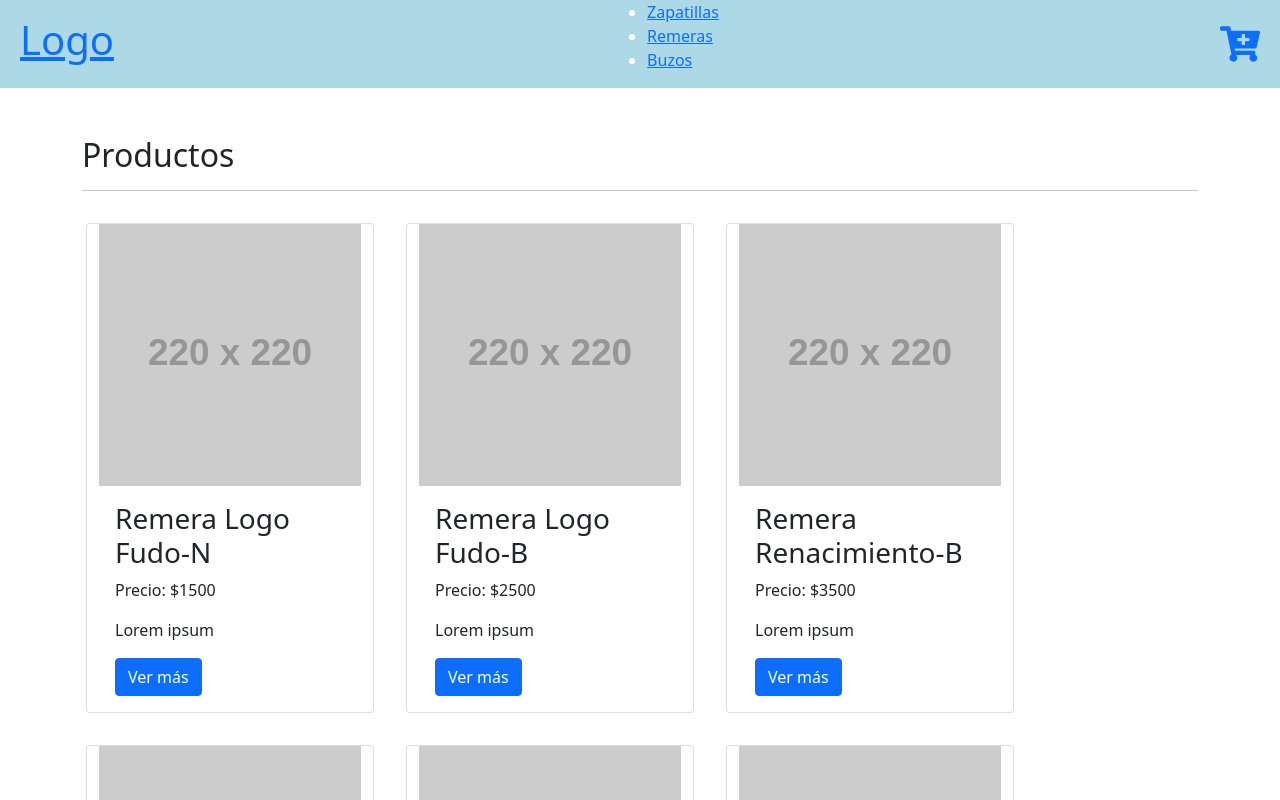
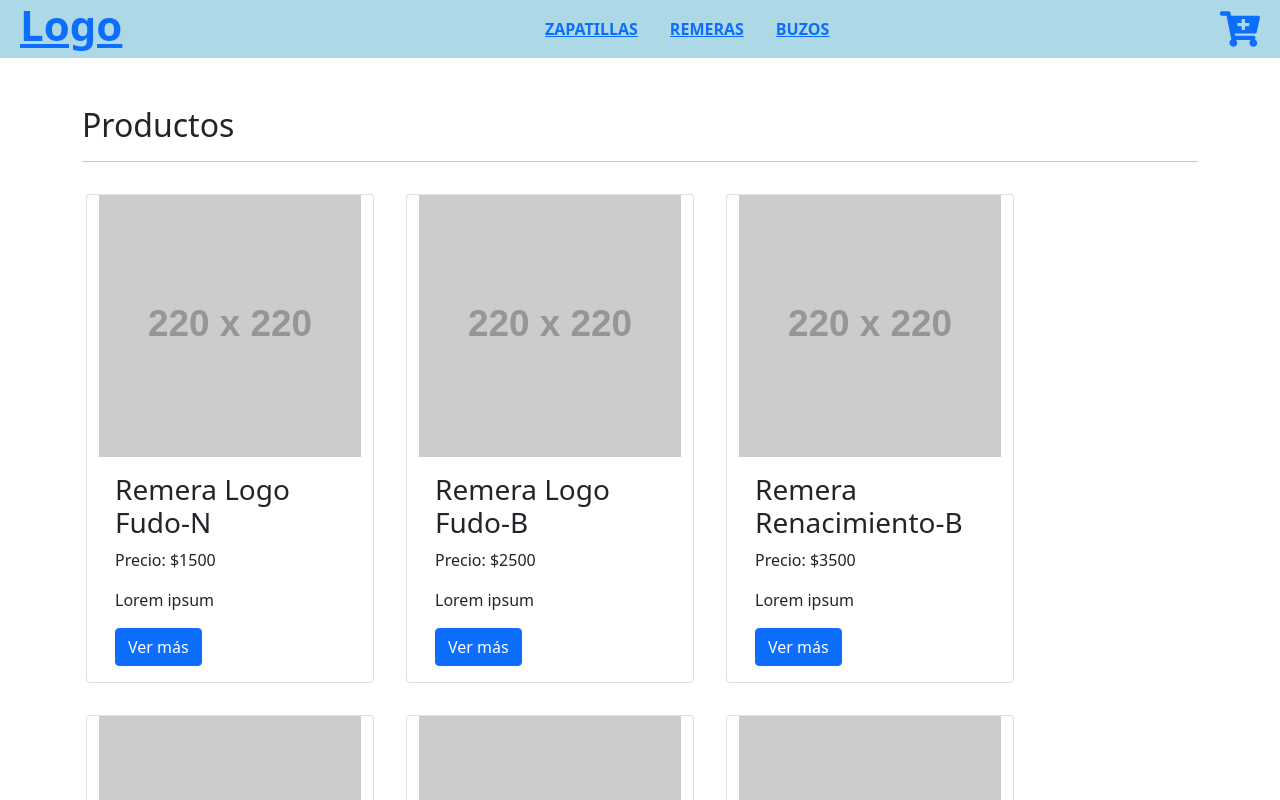
Before and after one commit to facusarhan/ProyectoReactJs, a React (Create React App) app: page / in a window 1280 px wide. Shown: the top 800 px of the page. Built offline with nearby package versions, Linux system fonts and the light colour scheme.

Commit message:
funciona todo

```diff
--- a/package.json
+++ b/package.json
@@ -8,6 +8,7 @@
     "@testing-library/user-event": "^12.8.3",
     "bootstrap": "^5.1.3",
     "dom": "0.0.3",
+    "node-sass": "^6.0.1",
     "react": "^17.0.2",
     "react-bootstrap": "^2.0.2",
     "react-dom": "^17.0.2",
--- a/src/components/ItemList/ItemList.js
+++ b/src/components/ItemList/ItemList.js
@@ -1,6 +1,6 @@
 import React from 'react'
 import { Container, Row } from 'react-bootstrap'
-import { Item } from '../Item/Item'
+import { Item } from '../item/Item'
 
 export const ItemList = ({items}) => {
 
--- a/src/components/cartWidget/cartWidget.js
+++ b/src/components/cartWidget/cartWidget.js
@@ -1,9 +1,8 @@
 import React from 'react'
 import { FaCartPlus } from 'react-icons/fa'
-import './CartWidget.css'
+import './cartWidget.scss'
 
 export const CartWidget = () => {
-
 
     return (
         <div>
--- a/src/components/itemDetailContainer/itemDetailContainer.js
+++ b/src/components/itemDetailContainer/itemDetailContainer.js
@@ -1,7 +1,7 @@
 import React, { useEffect, useState } from 'react'
 import { useParams } from 'react-router'
 import { pedirDatos } from '../../helpers/pedirDatos'
-import { ItemDetail } from '../ItemDetail/ItemDetail'
+import { ItemDetail } from '../itemDetail/ItemDetail'
 
 export const ItemDetailContainer = () => {
 
--- a/src/components/navBar/NavBar.css
+++ /dev/null
@@ -1,25 +0,0 @@
-.header {
-    width: 100%;
-    background-color: lightblue;
-    color: white;
-    display: flex;
-    justify-content: space-between;
-    align-items: center;
-    padding: 0 20px;
-}
-.h1{
-    font-size: 42px;
-    font-weight: 700;
-}
-.ul{
-display: flex;
-align-items: center;
-justify-content: space-between;
-margin: 0;
-}
-.li{
-font-weight: 700;
-text-transform: uppercase;
-padding: 16px;
-list-style: none;
-}
--- a/src/components/navBar/NavBar.js
+++ b/src/components/navBar/NavBar.js
@@ -1,6 +1,6 @@
 import { Link } from 'react-router-dom'
-import { CartWidget } from '../CartWidget/CartWidget'
-import './NavBar.css'
+import { CartWidget } from '../cartWidget/CartWidget'
+import './NavBar.scss'
 
 export const NavBar = () => {
 
--- /dev/null
+++ b/src/components/navBar/NavBar.scss
@@ -0,0 +1,30 @@
+.header {
+    width: 100%;
+    background-color: lightblue;
+    color: white;
+    display: flex;
+    justify-content: space-between;
+    align-items: center;
+    padding: 0 20px;
+
+    h1 {
+        font-size: 42px;
+        font-weight: 700;
+    }
+
+    nav {
+        ul {
+            display: flex;
+            align-items: center;
+            justify-content: space-between;
+            margin: 0;
+
+            li {
+                font-weight: 700;
+                text-transform: uppercase;
+                padding: 16px;
+                list-style: none;
+            }
+        }
+    }
+}
--- a/src/router/appRouter.js
+++ b/src/router/appRouter.js
@@ -1,7 +1,7 @@
 import React from 'react'
 import { Navigate, useRoutes } from 'react-router'
 import { CartView } from '../components/cartView/CartView'
-import { ItemDetailContainer } from '../components/ItemDetailContainer/ItemDetailContainer'
+import { ItemDetailContainer } from '../components/itemDetailContainer/ItemDetailContainer'
 import { ItemListContainer } from '../components/ItemListContainer/ItemListContainer'
 
 export const AppRouter = () => {
```
Also changed, not shown: src/components/cartWidget/cartWidget.scss (renamed from src/components/cartWidget/cartWidget.css), 1 other file (tests, documents, lock files or other folders).
